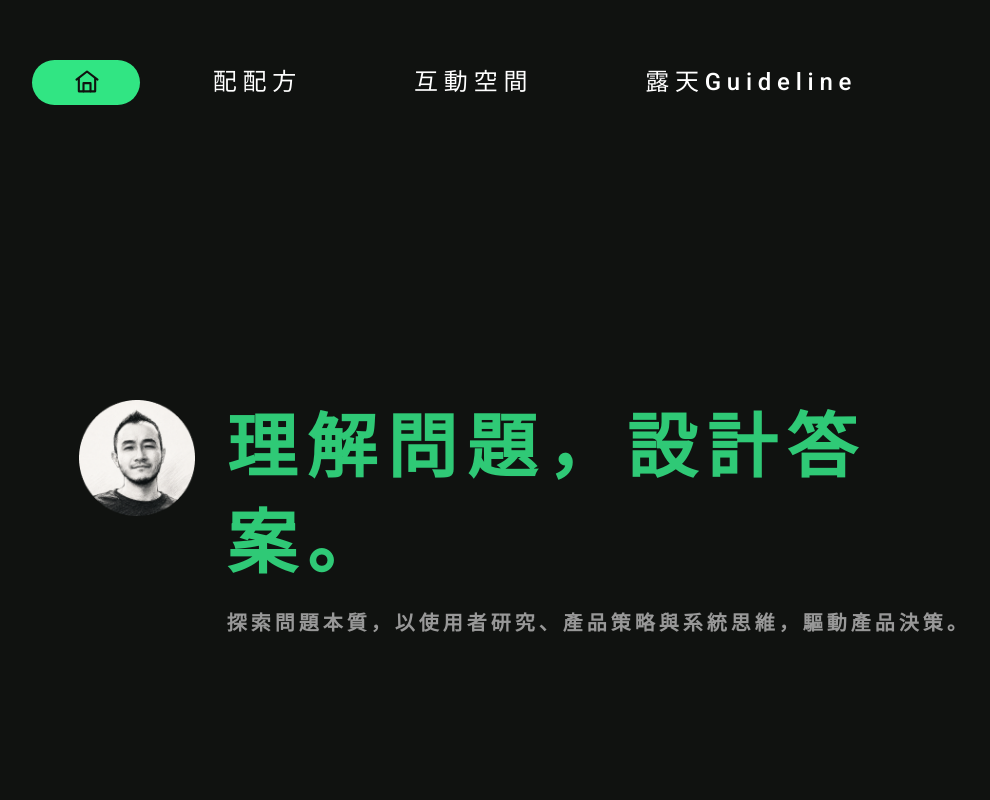
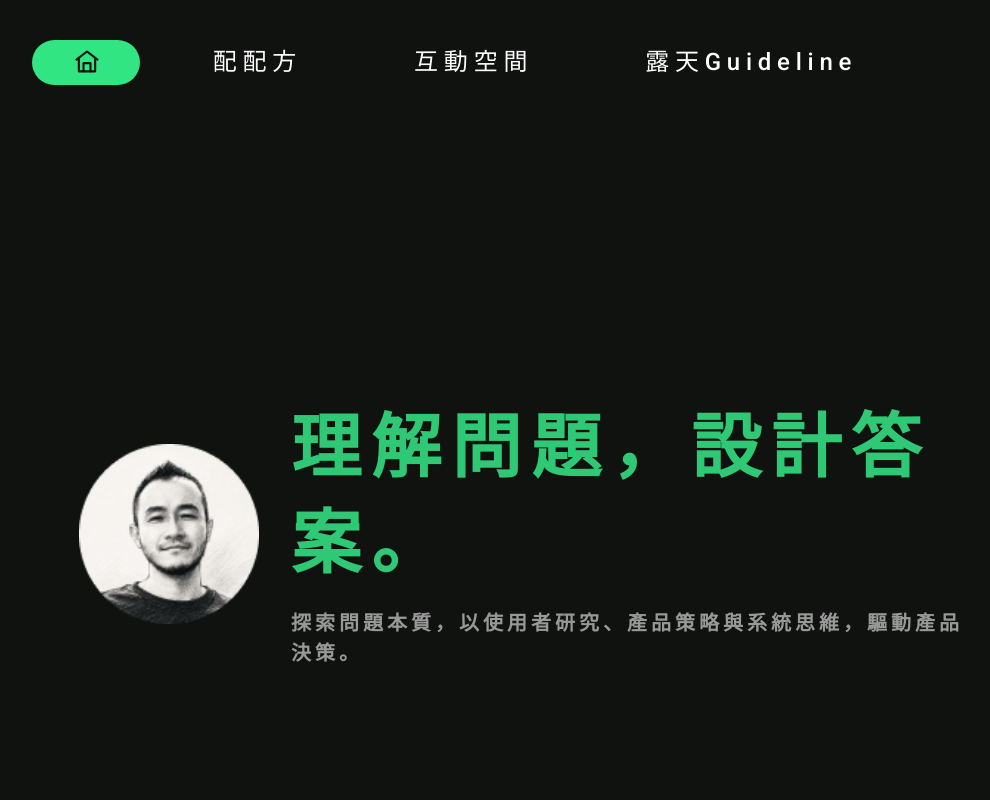
Before and after one commit to herbtea211/20260730-portfolio, a Next.js app: page / in a window 1280 px wide. Shown: the top 800 px of the page, without its empty margins (175-1165 px from the left). Built offline with nearby package versions, Linux system fonts and the light colour scheme.

Commit message:
Adjust tablet navigation and homepage layout

```diff
--- a/src/app/globals.css
+++ b/src/app/globals.css
@@ -209,3 +209,24 @@ body {
     @apply text-caption font-medium leading-caption tracking-caption;
   }
 }
+
+@keyframes roof-lift {
+  0% {
+    transform: translateY(0) rotate(0deg);
+  }
+  35% {
+    transform: translateY(-3px) rotate(-8deg);
+  }
+  65% {
+    transform: translateY(-3px) rotate(-8deg);
+  }
+  100% {
+    transform: translateY(0) rotate(0deg);
+  }
+}
+
+.roof-lift {
+  transform-box: fill-box;
+  transform-origin: center bottom;
+  animation: roof-lift 400ms ease-in-out;
+}
--- a/src/app/page.tsx
+++ b/src/app/page.tsx
@@ -6,13 +6,14 @@ import IndexCard from "@/components/sections/IndexCard"
 export default function Home() {
   return (
           <main className="max-w-[1440px] mx-auto px-6 md:px-[120px] grid grid-cols-1 md:grid-cols-8 gap-8 mb-30">
-              <section className="col-start-1 col-span-8 md:col-start-2 md:col-span-7 flex flex-col items-center gap-8 py-50 md:py-100 md:flex-row md:items-start">
-                <div>
+              <section className="col-start-1 col-span-8 lg:col-start-2 lg:col-span-7 flex flex-col items-center gap-8 py-50 md:py-50 lg:pt-100 md:flex-col md:items-start lg:flex-row lg:items-start">
+                <div className="shrink-0 md:self-center">
                   <Image
                     src={avatar}
                     alt="Sam"
-                    width={122}
-                    height={122}
+                    width={180}
+                    height={180}
+                    className="h-[180px] w-[180px]"
                   />
                 </div>
                 <div>
--- a/src/components/shell/Navigation.tsx
+++ b/src/components/shell/Navigation.tsx
@@ -39,6 +39,8 @@ export default function Navigation() {
     left: 0,
     width: 0,
   });
+
+  const [isRoofLifting, setIsRoofLifting] = useState(false);
 
   const activeIndex = navigation.findIndex(
     (item) =>
@@ -86,10 +88,10 @@ export default function Navigation() {
   }, [pathname]);
 
   return (
-    <nav className="fixed top-0 left-0 z-50 w-full bg-background pl-4 pt-6 pb-6 md:pl-0 md:pt-15">
+    <nav className="fixed top-0 left-0 z-50 w-full bg-background pl-4 pt-6 pb-6 md:pl-0 md:pt-10 lg-pt-15">
 
       {/* Mobile Navigation */}
-      <div className="relative z-50 md:hidden">
+      <div className="relative z-50 lg:hidden">
         <Container>
           <div className="flex items-center justify-between">
 
@@ -97,8 +99,11 @@ export default function Navigation() {
             <Link
               href="/"
               aria-label="Home"
-              onClick={() => setIsMenuOpen(false)}
-              className="flex h-10 w-10 items-center justify-center"
+              onClick={() => {
+                setIsMenuOpen(false);
+                setIsRoofLifting(true);
+              }}
+              className="flex h-10 w-10 items-center justify-center md:translate-x-4"
             >
               <svg
                 viewBox="0 0 24 24"
@@ -110,7 +115,11 @@ export default function Navigation() {
                 strokeLinejoin="round"
                 aria-hidden="true"
               >
-                <path d="m3 10 9-7 9 7" />
+                <path
+                  d="m3 10 9-7 9 7"
+                  className={isRoofLifting ? "roof-lift" : ""}
+                  onAnimationEnd={() => setIsRoofLifting(false)}
+                />
                 <path d="M5 9v11h14V9" />
                 <path d="M9 20v-7h6v7" />
               </svg>
@@ -152,7 +161,7 @@ export default function Navigation() {
       </div>
 
       {/* Desktop Navigation */}
-      <div className="hidden md:block">
+      <div className="hidden lg:block">
         <Container>
           <div className="relative">
             <ul
@@ -227,7 +236,7 @@ export default function Navigation() {
       {/* Mobile Fullscreen Menu */}
       <div
         aria-hidden={!isMenuOpen}
-        className={`fixed inset-0 z-40 flex min-h-dvh items-center justify-center bg-background px-8 transition-all duration-300 md:hidden ${
+        className={`fixed inset-0 z-40 flex min-h-dvh items-center justify-center bg-background px-8 transition-all duration-300 lg:hidden ${
           isMenuOpen
             ? "visible opacity-100"
             : "invisible opacity-0 pointer-events-none"
```
